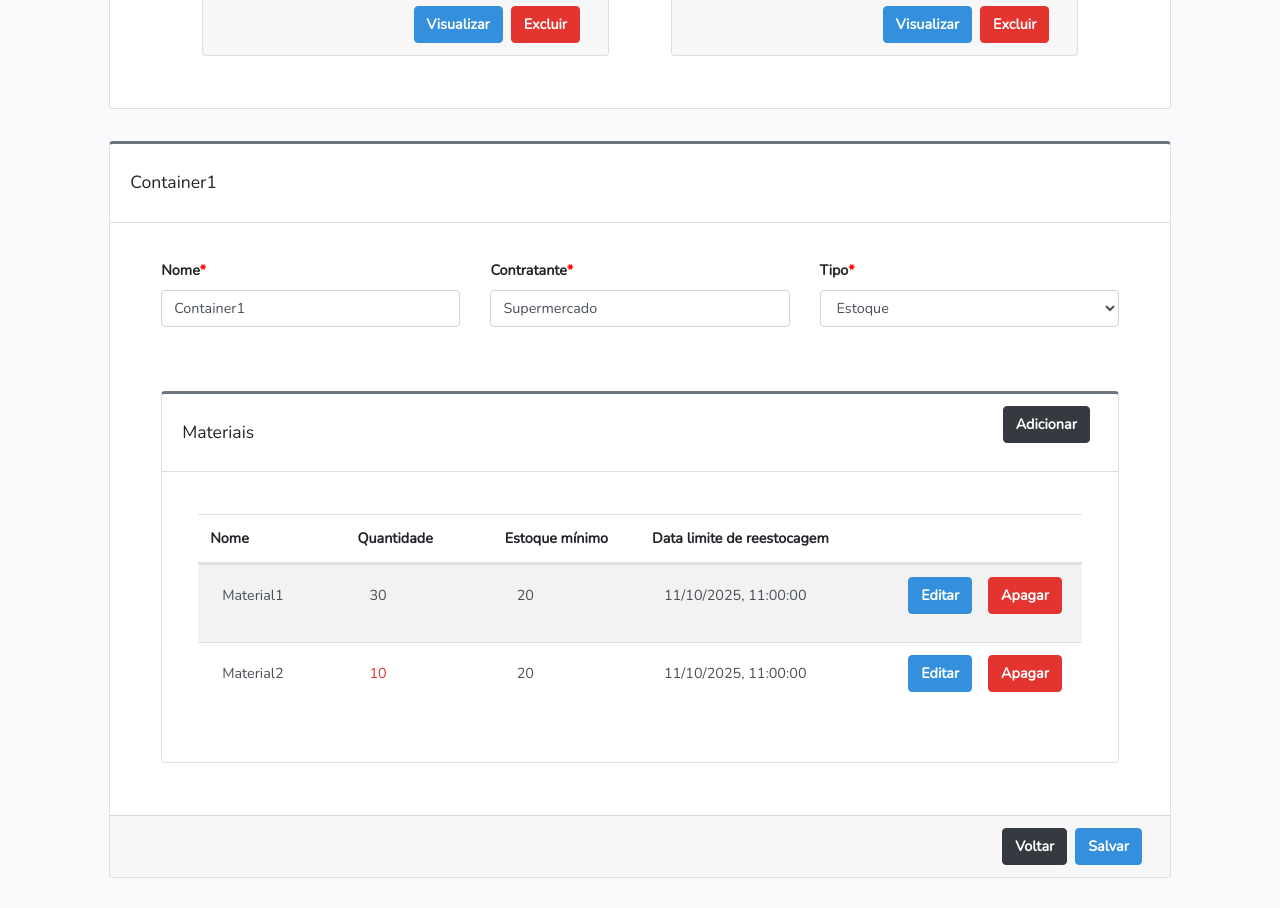
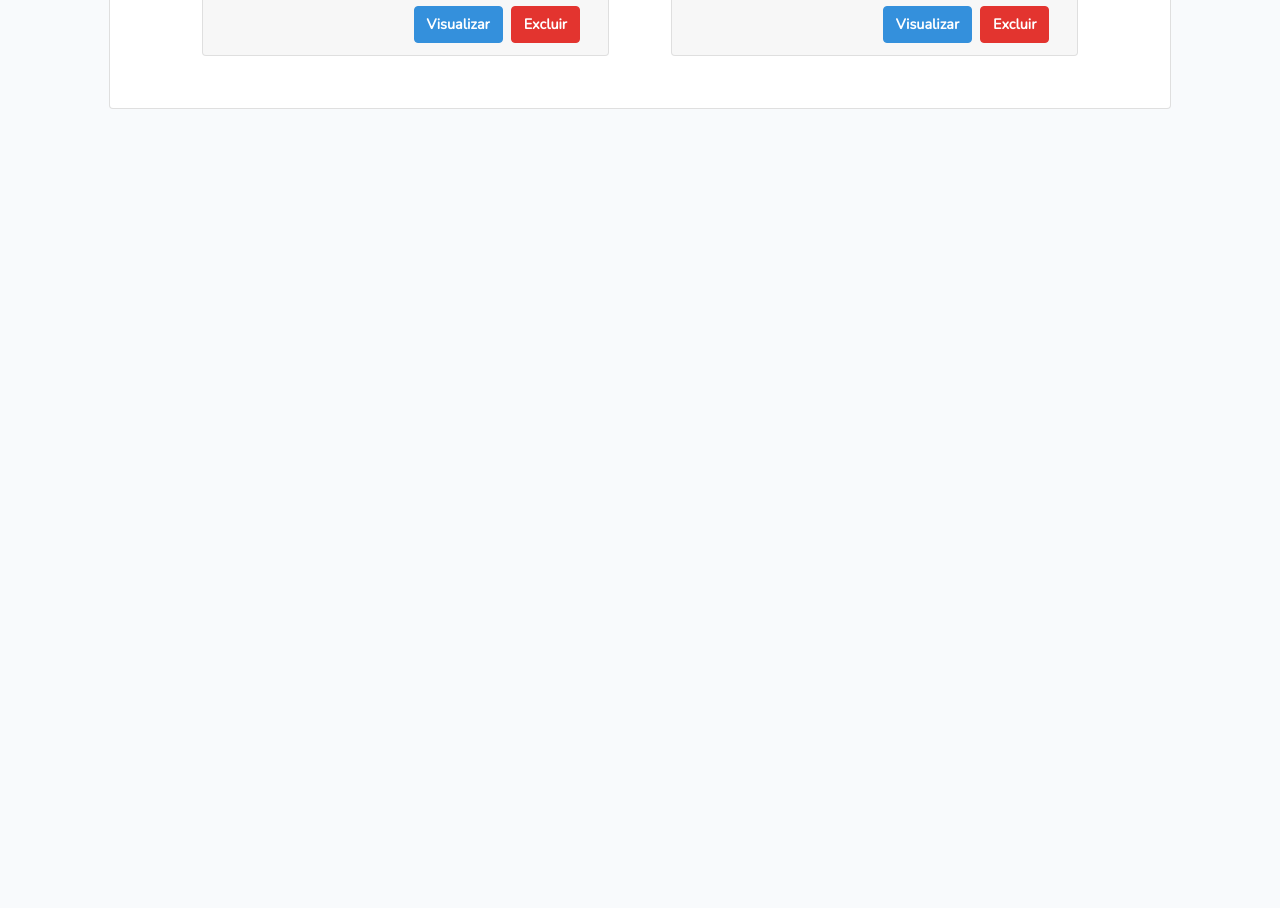
Before and after one commit to ufjf-dcc207/ufjf-dcc207-2025-3-a-sem2-container2, a React (Vite) app: page / in a window 1280 px wide. Shown: the part 620-1528 px from the top of the page. After the commit the page ends 800 px from the top, so only its background shows below. Built offline with nearby package versions, Linux system fonts and the light colour scheme.

Commit message:
estado de navegação e conserto de bug visual na tabela

```diff
--- a/container_data.json
+++ b/container_data.json
@@ -36,12 +36,14 @@
                     "id": 0,
                     "title": "Material1",
                     "amount": 30,
+                    "minimumStock": 0,
                     "limitDate": "2025-10-11T08:00:00-03:00"
                 },
                 {
                     "id": 1,
                     "title": "Material2",
                     "amount": 10,
+                    "minimumStock": 0,
                     "limitDate": "2025-10-11T08:00:00-03:00"
                 }
             ]
@@ -57,12 +59,14 @@
                     "id": 0,
                     "title": "Material3",
                     "amount": 25,
+                    "minimumStock": 0,
                     "limitDate": "2025-10-11T08:00:00-03:00"
                 },
                 {
                     "id": 1,
                     "title": "Material4",
                     "amount": 12,
+                    "minimumStock": 0,
                     "limitDate": "2025-10-11T08:00:00-03:00"
                 }
             ]
--- a/src/Container.tsx
+++ b/src/Container.tsx
@@ -17,6 +17,7 @@ export type ContainerType = {
 type ContainerProps = {
   container: ContainerType
   removeContainer: any
+  setCurrentContainer: any
 }
 
 function containerStatus(container : ContainerType) {
@@ -27,7 +28,7 @@ function containerStatus(container : ContainerType) {
   }
 }
 
-export function Container({ container, removeContainer }: ContainerProps) {
+export function Container({ container, removeContainer, setCurrentContainer }: ContainerProps) {
   return (
     <Card containerCard={true}>
       <CardHeader title={container.title}>
@@ -47,7 +48,7 @@ export function Container({ container, removeContainer }: ContainerProps) {
 
       <CardFooter>
         <Button button={{onClickFunction: () => removeContainer(container.id), type: "action", buttonName: "Excluir", customStyle: "btn btn-danger float-right"}} ></Button>
-        <Button button={{url: "/", type: "link", buttonName: "Visualizar", customStyle: "btn btn-primary float-right"}} ></Button>
+        <Button button={{onClickFunction: () => setCurrentContainer(container.id), type: "action", buttonName: "Visualizar", customStyle: "btn btn-primary float-right"}} ></Button>
       </CardFooter>
     </Card>
   );
--- a/src/ContainerBoard.tsx
+++ b/src/ContainerBoard.tsx
@@ -16,9 +16,10 @@ type ContainerBoardProps = {
   containerBoard: ContainerBoardType,
   addContainer: any
   removeContainer: any
+  setCurrentContainer: any
 }
 
-export function ContainerBoard({ containerBoard, addContainer, removeContainer }: ContainerBoardProps) {
+export function ContainerBoard({ containerBoard, addContainer, removeContainer, setCurrentContainer }: ContainerBoardProps) {
   return (
     <div className='row'>
       <Card containerCard={false}>
@@ -27,7 +28,7 @@ export function ContainerBoard({ containerBoard, addContainer, removeContainer }
         </CardHeader>
         <CardBody customStyle="row d-flex justify-content-center">
           {containerBoard.containers.map((container) => {
-              return <Container key={container.id} removeContainer={removeContainer} container={container}/>
+              return <Container key={container.id} setCurrentContainer={setCurrentContainer} removeContainer={removeContainer} container={container}/>
           })}
         </CardBody>
       </Card>
--- a/src/ContainerForm.tsx
+++ b/src/ContainerForm.tsx
@@ -9,13 +9,14 @@ import { CustomInput } from "./CustomInput.tsx"
 
 
 type ContainerFormType = {
-    container: ContainerType,
-    handleChange?: any,
-    addMaterial?: any,
+    container: ContainerType
+    handleChange?: any
+    addMaterial?: any
     removeMaterial?: any
+    setCurrentContainer: any
 }
 
-export function ContainerForm({ container, handleChange, addMaterial, removeMaterial } : ContainerFormType) {
+export function ContainerForm({ container, handleChange, addMaterial, removeMaterial, setCurrentContainer } : ContainerFormType) {
     return (
         <div className='row'>
             <Card containerCard={false}>
@@ -35,8 +36,7 @@ export function ContainerForm({ container, handleChange, addMaterial, removeMate
                     </ContainerMaterialBoard>
                 </CardBody>
                 <CardFooter>
-                    <Button button={{url: "/", type: "link", buttonName: "Salvar", customStyle: "btn btn-primary icone-add-table"}} ></Button>
-                    <Button button={{url: "/", type: "link", buttonName: "Voltar", customStyle: "btn btn-dark icone-add-table"}} ></Button>
+                    <Button button={{onClickFunction: () => setCurrentContainer(-1), type: "action", buttonName: "Voltar", customStyle: "btn btn-dark icone-add-table"}} ></Button>
                 </CardFooter>
             </Card>
         </div>
--- a/src/Dashboard.tsx
+++ b/src/Dashboard.tsx
@@ -9,14 +9,25 @@ type DashboardProps = {
   container_data: ContainerBoardType
 }
 
+type NavigationType = {
+  currentContainerId?: number,
+}
+
 function Dashboard({ container_data }: DashboardProps) {
-  const [containers, setContainers] = useState<ContainerBoardType>(container_data)
+  const [containersBoard, setContainersBoard] = useState<ContainerBoardType>(container_data)
+  const [navigation, setNavigation] = useState<NavigationType>({currentContainerId: undefined})
+
+  function setCurrentContainer(containerId ?: number){
+    const newNavigation = structuredClone(navigation);
+    newNavigation.currentContainerId = containerId
+    setNavigation(newNavigation)
+  }
 
   function handleChange(e : any, containerId : number, materialId ?: number){
     let { name, value } = e.target;
-    const newContainers = structuredClone(containers);
-    let containerIndex = newContainers.containers.findIndex(container => container.id == containerId);
-    let containerToChange = newContainers.containers[containerIndex]
+    const newContainersBoard = structuredClone(containersBoard);
+    let containerIndex = newContainersBoard.containers.findIndex(container => container.id == containerId);
+    let containerToChange = newContainersBoard.containers[containerIndex]
 
     if (materialId !== undefined){
       const materials = containerToChange?.materials
@@ -31,17 +42,16 @@ function Dashboard({ container_data }: DashboardProps) {
       containerToChange[name] = value
     }
 
-    setContainers(newContainers);
+    setContainersBoard(newContainersBoard);
   };
 
+  function addContainer(){
+    const newContainersBoard = structuredClone(containersBoard);
 
-  function addContainer(){
-    const newContainers = structuredClone(containers);
-
-    newContainers.currentId += 1
+    newContainersBoard.currentId += 1
 
     const newContainer : ContainerType = {
-      id: newContainers.currentId,
+      id: newContainersBoard.currentId,
       currentMaterialId: -1,
       title: 'título',
       type: 'stock',
@@ -49,15 +59,15 @@ function Dashboard({ container_data }: DashboardProps) {
       materials: []
     }
 
-    newContainers.containers.push(newContainer)
+    newContainersBoard.containers.push(newContainer)
 
-    setContainers(newContainers);
+    setContainersBoard(newContainersBoard);
   }
 
   function addMaterial(containerId: number){
-    const newContainers = structuredClone(containers);
-    let containerIndex = newContainers.containers.findIndex(container => container.id == containerId);
-    let containerToChange = newContainers.containers[containerIndex]
+    const newContainersBoard = structuredClone(containersBoard);
+    let containerIndex = newContainersBoard.containers.findIndex(container => container.id == containerId);
+    let containerToChange = newContainersBoard.containers[containerIndex]
 
     containerToChange.currentMaterialId += 1
 
@@ -65,40 +75,48 @@ function Dashboard({ container_data }: DashboardProps) {
       id: containerToChange.currentMaterialId,
       title: 'titulo',
       amount: 0,
-      minimumStock: containerToChange.type == 'stock' ? 1 : undefined,
+      minimumStock: 0,
       limitDate: new Date().toLocaleString('pt-BR')
     }
 
     containerToChange?.materials?.push(newMaterial)
 
-    setContainers(newContainers);
+    setContainersBoard(newContainersBoard);
   }
 
   function removeContainer(containerId: number) {
-    const newContainers = structuredClone(containers);
-    newContainers.containers = newContainers.containers.filter(container => container.id != containerId)
-    setContainers(newContainers);
+    const newContainersBoard = structuredClone(containersBoard);
+    newContainersBoard.containers = newContainersBoard.containers.filter(container => container.id != containerId)
+    setContainersBoard(newContainersBoard);
   }
 
   function removeMaterial(containerId: number, materialId: number) {
-    const newContainers = structuredClone(containers);
-    let containerIndex = newContainers.containers.findIndex(container => container.id == containerId);
-    let containerToChange = newContainers.containers[containerIndex]
+    const newContainersBoard = structuredClone(containersBoard);
+    let containerIndex = newContainersBoard.containers.findIndex(container => container.id == containerId);
+    let containerToChange = newContainersBoard.containers[containerIndex]
     containerToChange.materials = containerToChange.materials.filter(material => material.id != materialId)
-    setContainers(newContainers);
+    setContainersBoard(newContainersBoard);
   }
 
-  return (
-    <div>
-      <ContainerBoard addContainer={addContainer} removeContainer={removeContainer} containerBoard={containers}></ContainerBoard>
-      {containers.containers.map((container) => {
-          const handleChangeClosure = (e : any, materialId ?: number) => handleChange(e, container.id, materialId)
-          const addMaterialClosure = () => addMaterial(container.id)
-          const removeMaterialClosure = (materialId : number) => removeMaterial(container.id, materialId)
-          return <ContainerForm key={container.id} container={container} handleChange={handleChangeClosure} addMaterial={addMaterialClosure} removeMaterial={removeMaterialClosure}/>
-      })}
-    </div>
-  );
+  const currentContainer = containersBoard.containers.find(container => container.id == navigation.currentContainerId);
+
+  if (navigation.currentContainerId !== undefined && currentContainer !== undefined){
+    const handleChangeClosure = (e : any, materialId ?: number) => handleChange(e, currentContainer.id, materialId)
+    const addMaterialClosure = () => addMaterial(currentContainer.id)
+    const removeMaterialClosure = (materialId : number) => removeMaterial(currentContainer.id, materialId)
+
+    return (
+      <div>
+        <ContainerForm setCurrentContainer={setCurrentContainer} key={currentContainer.id} container={currentContainer} handleChange={handleChangeClosure} addMaterial={addMaterialClosure} removeMaterial={removeMaterialClosure}/>
+      </div>
+    );
+  } else {
+    return (
+      <div>
+        <ContainerBoard setCurrentContainer={setCurrentContainer} addContainer={addContainer} removeContainer={removeContainer} containerBoard={containersBoard}></ContainerBoard>
+      </div>
+    );
+  }
 }
 
 export default Dashboard
--- a/src/Material.tsx
+++ b/src/Material.tsx
@@ -6,7 +6,7 @@ export type MaterialType = {
   id: number,
   title: string,
   amount: number,
-  minimumStock?: number,
+  minimumStock: number,
   limitDate: string
 }
 
@@ -23,7 +23,7 @@ export function Material({ material, containerType, handleChange, removeMaterial
         <td className={containerType === "stock" ? "col-2" : "col-3"}>
           <CustomInput type={"text"} isSelect={false} inputCustomStyle="bg-transparent border-0" setName={"title"} setValue={material.title} handleChange={(e : any) => handleChange(e, material.id)}/>
         </td>
-        {containerType === "stock" && material.minimumStock ?
+        {containerType === "stock" && material.minimumStock !== undefined ?
           <td className="col-2">
             <CustomInput isSelect={false} type={"number"} inputCustomStyle={`bg-transparent border-0 ${material.amount < material.minimumStock ? 'text-danger' : ''}`} setName={"amount"} setValue={material.amount} handleChange={(e : any) => handleChange(e, material.id)}></CustomInput>
           </td> :
@@ -42,7 +42,6 @@ export function Material({ material, containerType, handleChange, removeMaterial
         <td>
             <div>
               <Button button={{type: "action", buttonName: "Apagar", customStyle: "ml-2 btn btn-danger float-right", onClickFunction: () => removeMaterial(material.id)}}></Button>
-              <Button button={{url: "/", type: "link", buttonName: "Editar", customStyle: "btn btn-primary float-right"}}></Button>
             </div>
         </td>
     </tr>
```
